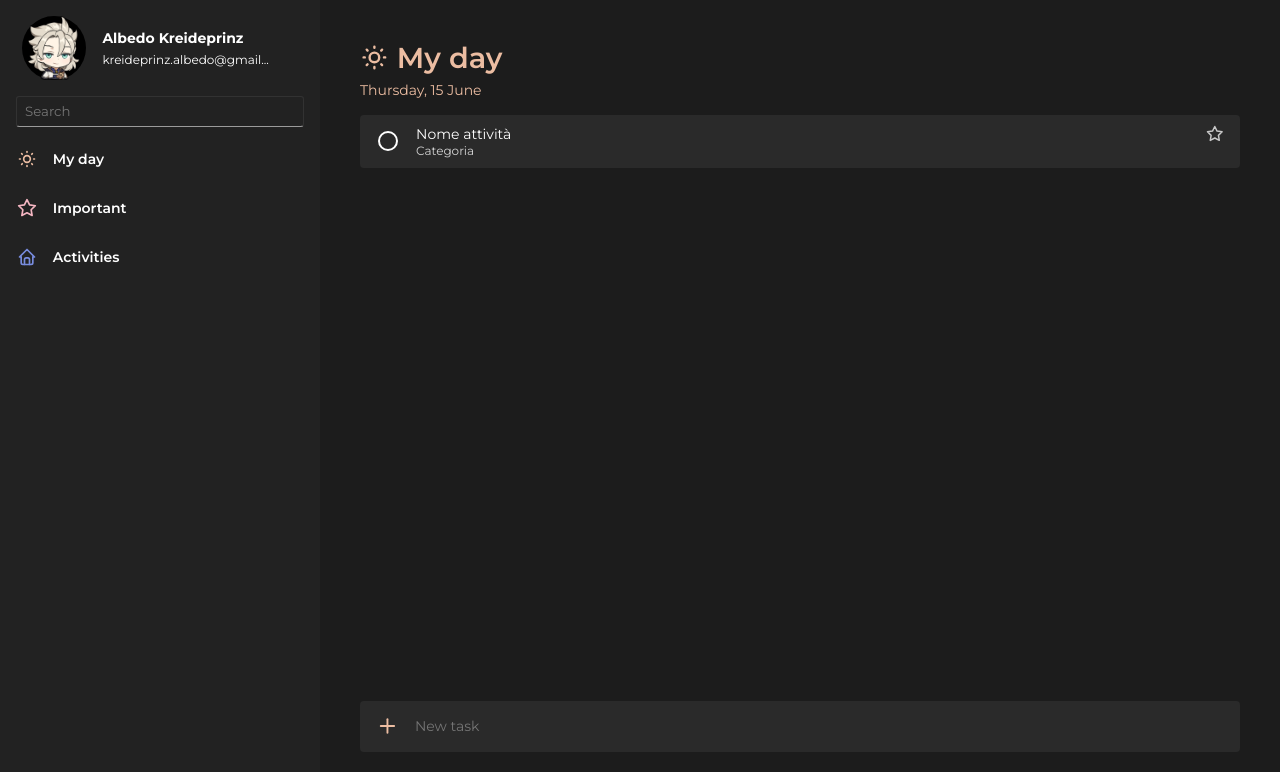
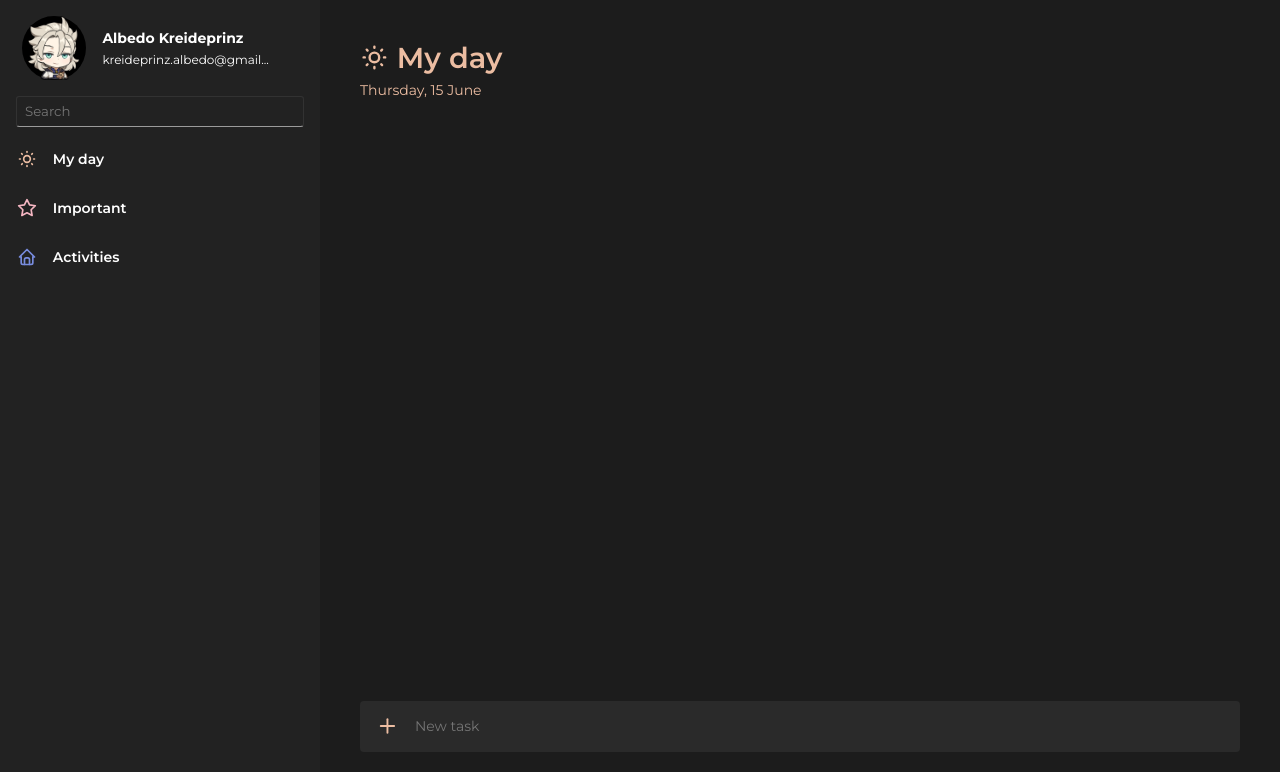
Before and after one commit to GIMMI42PIASTRATO/to-do-list-react, a React (Vite) app: page / in a window 1280 px wide. Shown: the top 772 px of the page. Built offline with nearby package versions, Linux system fonts and the light colour scheme.

Commit message:
Now todoes can be added using the AddTodo input bar

```diff
--- a/src/components/AddToDo.jsx
+++ b/src/components/AddToDo.jsx
@@ -1,8 +1,14 @@
 import React from "react";
 import style from "../style/AddToDo.module.css";
-import { TbPlus, TbPumpkinScary } from "react-icons/tb";
+import { TbPlus } from "react-icons/tb";
 
-export default function AddToDo({ data }) {
+export default function AddToDo({
+    data,
+    todos,
+    setTodos,
+    todoText,
+    setTodoText,
+}) {
     return (
         <div className={style.container}>
             <div className={style.inputContainer}>
@@ -15,6 +21,16 @@ export default function AddToDo({ data }) {
                     placeholder="New task"
                     className={style.addToDo}
                     style={{ color: data.color }}
+                    value={todoText}
+                    onChange={(event) => {
+                        setTodoText(event.target.value);
+                    }}
+                    onKeyDown={(event) => {
+                        if (event.key === "Enter" && todoText.trim() !== "") {
+                            setTodos([...todos, todoText]);
+                            setTodoText("");
+                        }
+                    }}
                 />
             </div>
         </div>
--- a/src/components/Display.jsx
+++ b/src/components/Display.jsx
@@ -3,15 +3,25 @@ import style from "../style/Display.module.css";
 import DisplayHeader from "./DisplayHeader";
 import ToDoContainer from "./ToDoContainer";
 import AddToDo from "./AddToDo";
+import { useState } from "react";
 
 export default function Display({ display }) {
+    const [todos, setTodos] = useState([]);
+    const [todoText, setTodoText] = useState("");
+
     return (
         <div className={style.container}>
             <DisplayHeader display={display} />
 
-            <ToDoContainer data={display} />
+            <ToDoContainer data={display} todos={todos} />
 
-            <AddToDo data={display} />
+            <AddToDo
+                data={display}
+                todos={todos}
+                setTodos={setTodos}
+                todoText={todoText}
+                setTodoText={setTodoText}
+            />
         </div>
     );
 }
--- a/src/components/ToDo.jsx
+++ b/src/components/ToDo.jsx
@@ -8,7 +8,7 @@ import {
     TbStarFilled,
 } from "react-icons/tb";
 
-export default function ToDo({ data }) {
+export default function ToDo({ data, title }) {
     const [isHovered, setIsHovered] = useState(false);
     const [isDone, setIsDone] = useState(false);
     const [isImportant, setIsImportant] = useState(false);
@@ -37,7 +37,7 @@ export default function ToDo({ data }) {
                 )}
 
                 <div className={style.info}>
-                    <div>Nome attività</div>
+                    <div>{title}</div>
                     <div>Categoria</div>
                 </div>
             </div>
--- a/src/components/ToDoContainer.jsx
+++ b/src/components/ToDoContainer.jsx
@@ -2,12 +2,14 @@ import React from "react";
 import style from "../style/ToDoContainer.module.css";
 import ToDo from "./ToDo";
 
-export default function ToDoContainer({ data }) {
+export default function ToDoContainer({ data, todos }) {
+    const todoList = todos.map((todoTitle, index) => {
+        return <ToDo key={index} data={data} title={todoTitle} />;
+    });
+
     return (
         <>
-            <div className={style.toDoContainer}>
-                <ToDo data={data} />
-            </div>
+            <div className={style.toDoContainer}>{todoList}</div>
         </>
     );
 }
```
